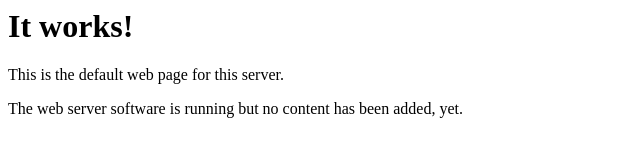
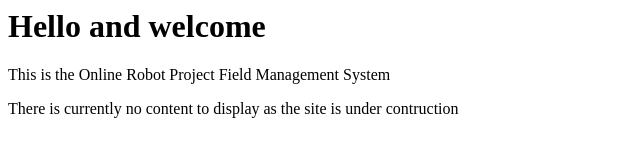
Before and after one commit to North-Empire-Codes/Online_Robot_Project, a plain HTML site: page ORP.sotabots.com/index.html in a window 1280 px wide. Shown: the whole page, without its empty margins (0-640 px from the left). Drawn offline with Linux system fonts and the light colour scheme.

Commit message:
Update index.html
First official update of the ORP-FMS webpage.

```diff
--- a/ORP.sotabots.com/index.html
+++ b/ORP.sotabots.com/index.html
@@ -1,4 +1,13 @@
-<html><body><h1>It works!</h1>
-<p>This is the default web page for this server.</p>
-<p>The web server software is running but no content has been added, yet.</p>
-</body></html>
+<html>
+
+<head>
+<title>ORP-FMS</title>
+</head>
+
+<body>
+<h1>Hello and welcome</h1>
+<p>This is the Online Robot Project Field Management System</p>
+<p>There is currently no content to display as the site is under contruction</p>
+</body>
+
+</html>
```
